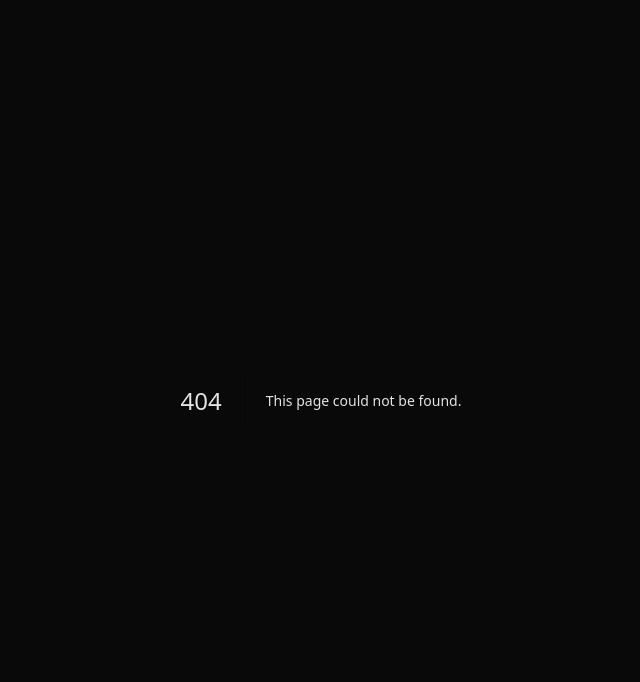
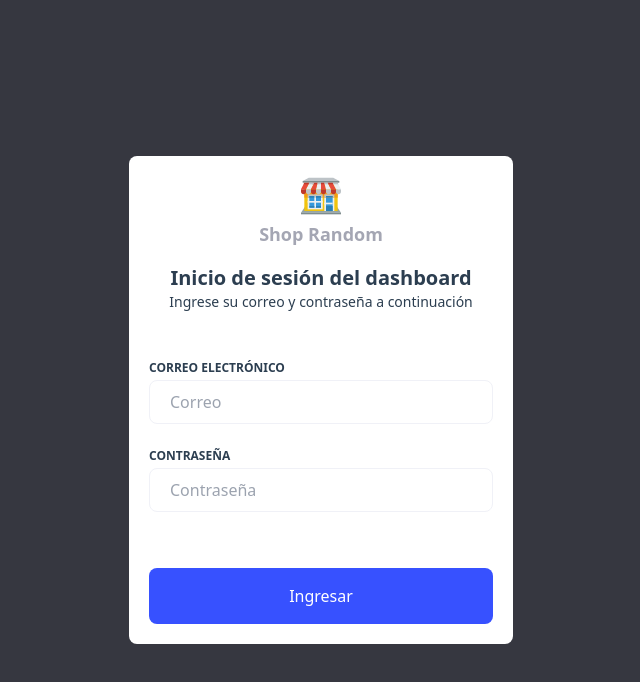
Before and after one commit to RFDO93/shop-random, a Next.js app: page /auth/login in a window 1280 px wide. Before the commit this address had no page. Shown: the top 682 px of the page, without its empty margins (319-959 px from the left). Built offline with nearby package versions, Linux system fonts and the light colour scheme.

Commit message:
page login

```diff
--- /dev/null
+++ b/src/components/InputComponent.tsx
@@ -0,0 +1,37 @@
+import { FC } from 'react'
+
+import { InputComponentProps } from './interface/InputComponentPropsInterface'
+
+const InputComponent: FC<InputComponentProps> = (props) => {
+  const { name, placeholder, label, register, validation, typeInput, errors } =
+    props
+
+  const validationValue = validation || {}
+
+  return (
+    <div className='flex flex-col w-full items-start gap-1 relative'>
+      <label htmlFor='id' className='color-[#9FA2B4] font-bold text-xs'>
+        {`${label ? label.toUpperCase() : ''}`}
+      </label>
+      <input
+        className={`w-full h-11 rounded-lg border px-5 ${
+          errors ? 'border-red-400' : 'border-[#F0F1F7]'
+        } `}
+        placeholder={placeholder}
+        {...register(name, validationValue)}
+        type={typeInput || 'text'}
+      />
+      {errors && (
+        <span className='ml-6 text-red-400 font-bold text-xs absolute -bottom-[18px]'>
+          {errors.message
+            ? errors.message
+            : !errors.message &&
+              errors.type === 'email' &&
+              'El Correo ingresado no tiene un formato adecuado.'}
+        </span>
+      )}
+    </div>
+  )
+}
+
+export default InputComponent
--- /dev/null
+++ b/src/components/interface/InputComponentPropsInterface.ts
@@ -0,0 +1,13 @@
+import { FieldError } from 'react-hook-form'
+
+interface InputComponentProps {
+  name: string
+  placeholder: string
+  label: string
+  register: Function
+  validation?: Object
+  typeInput?: string
+  errors?: FieldError
+}
+
+export type { InputComponentProps }
--- /dev/null
+++ b/src/hooks/useAuth.ts
@@ -0,0 +1,20 @@
+import { LoginRequestInterface } from '@/interface/request/LoginRequestInterface'
+import { useAppDispatch } from '@/store/store'
+import { loginRequest } from '@/store/thunks/authThunks'
+
+const useAuth = () => {
+  const dispatch = useAppDispatch()
+
+  const onLogin = async (LoginRequest: LoginRequestInterface) => {
+    await dispatch(loginRequest(LoginRequest))
+  }
+
+  return {
+    // Variable
+
+    // Funciones
+    onLogin
+  }
+}
+
+export { useAuth }
--- /dev/null
+++ b/src/pages/auth/login.tsx
@@ -0,0 +1,87 @@
+import { SubmitHandler, useForm } from 'react-hook-form'
+import InputComponent from '../../components/InputComponent'
+import { LoginRequestInterface } from '@/interface/request/LoginRequestInterface'
+import { useAuth } from '@/hooks/useAuth'
+
+const isValidEmail = (email = '') =>
+  // eslint-disable-next-line no-useless-escape
+  /^(([^<>()[\]\\.,;:\s@\"]+(\.[^<>()[\]\\.,;:\s@\"]+)*)|(\".+\"))@((\[[0-9]{1,3}\.[0-9]{1,3}\.[0-9]{1,3}\.[0-9]{1,3}\])|(([a-zA-Z\-0-9]+\.)+[a-zA-Z]{2,}))$/.test(
+    email
+  )
+
+const login = () => {
+  const {
+    register,
+    formState: { errors },
+    handleSubmit
+  } = useForm<LoginRequestInterface>()
+
+  const { onLogin } = useAuth()
+
+  const handleEmailValidation = (email: string) => isValidEmail(email)
+
+  const onSubmit: SubmitHandler<LoginRequestInterface> = (data) => {
+    console.log(data)
+    onLogin(data)
+  }
+
+  return (
+    <section className='flex justify-center items-center h-[100vh] bg-[#363740]'>
+      <div className=' w-96 min-h-[60%] rounded-lg bg-white flex flex-col justify-center items-center p-5'>
+        <div className='flex items-center flex-col gap-1'>
+          <img src='/shop.svg' className=' w-10 h-10' />
+          <p className='text-[#A4A6B3] text-lg font-bold'>Shop Random</p>
+        </div>
+        <div className='flex items-center flex-col mt-4'>
+          <p className='text-xl font-bold'>Inicio de sesión del dashboard</p>
+          <p className='text-sm font-normal'>
+            Ingrese su correo y contraseña a continuación
+          </p>
+        </div>
+        <form
+          onSubmit={handleSubmit(onSubmit)}
+          className='w-full mt-12 gap-6 flex flex-col'
+        >
+          <InputComponent
+            label='Correo Electrónico'
+            name='email'
+            placeholder='Correo'
+            register={register}
+            validation={{
+              required: 'El campo email es obligatorio',
+              validate: {
+                email: handleEmailValidation
+              }
+            }}
+            typeInput='email'
+            errors={errors.email}
+          />
+          <InputComponent
+            label='Contraseña'
+            name='password'
+            placeholder='Contraseña'
+            register={register}
+            validation={{
+              required: 'El campo Contraseña es obligatorio',
+              minLength: {
+                value: 6,
+                message: 'El campo Contraseña tiene que ser mayor que 6.'
+              }
+            }}
+            typeInput='password'
+            errors={errors.password}
+          />
+
+          <button
+            className='w-full p-4 rounded-lg mt-8 bg-[#3751FF] text-white'
+            type='submit'
+          >
+            Ingresar
+          </button>
+        </form>
+      </div>
+    </section>
+  )
+}
+
+export default login
--- a/src/pages/index.tsx
+++ b/src/pages/index.tsx
@@ -1,7 +1,7 @@
 import Head from 'next/head'
 import { Inter } from '@next/font/google'
 
-const inter = Inter({ subsets: ['latin'] })
+const inter = Inter({ variable: '--inter-font' })
 
 function Home() {
   return (
--- a/src/styles/globals.css
+++ b/src/styles/globals.css
@@ -2,7 +2,7 @@
 @tailwind components;
 @tailwind utilities;
 
-* {
-  background-color: #090909;
-  color: #e3e3e3;
+body {
+  background-color: #F2F3F4;
+  color: #2C3E50;
 }
```
Also changed, not shown: public/shop.svg (added).
